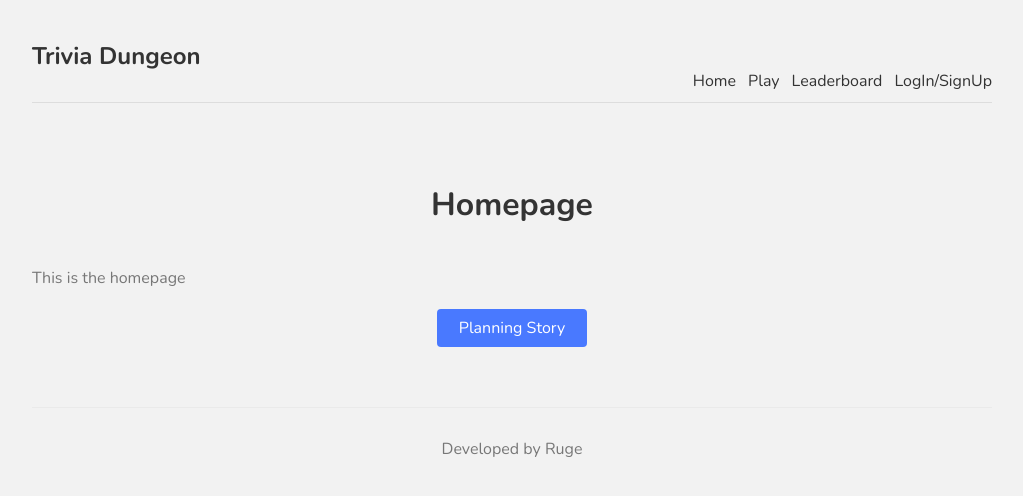
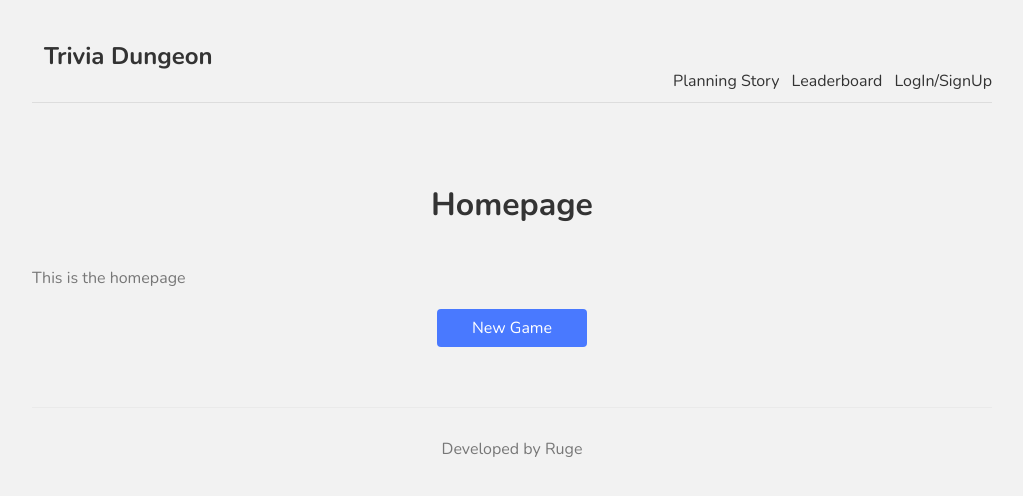
Before and after one commit to rugeli/front-end-trivia-dungeon-nextjs, a Next.js app in the folder trivia/: page / in a window 1280 px wide. Shown: the top 496 px of the page, without its empty margins (128-1151 px from the left). Built offline with nearby package versions, Linux system fonts and the light colour scheme.

Commit message:
created a 404 comp, moved new game out of pages file

```diff
--- a/trivia/components/Navbar.js
+++ b/trivia/components/Navbar.js
@@ -4,13 +4,13 @@ const Navbar = () => {
   return (
     <nav>
       <div className="logo">
-        <h1>Trivia Dungeon</h1>
+        <h1>
+          <Link href="/"><a>Trivia Dungeon</a></Link>
+        </h1>
       </div>
-      <Link href="/"><a>Home</a></Link>
-      <Link href="/quiz"><a>Play</a></Link>
+      <Link href="/planning"><a>Planning Story</a></Link>
       <Link href="/leaderboard"><a>Leaderboard</a></Link>
       <Link href="/authentication"><a>LogIn/SignUp</a></Link>
-
     </nav>
   );
 }
--- a/trivia/pages/index.js
+++ b/trivia/pages/index.js
@@ -1,7 +1,5 @@
 import Head from 'next/head'
 import styles from '../styles/Home.module.css'
-import Navbar from '../components/Navbar'
-import Footer from '../components/Footer'
 import Link from 'next/link'
 
 export default function Home() {
@@ -9,8 +7,8 @@ export default function Home() {
     <div>
       <h1 className={styles.title}>Homepage</h1>
       <p className={styles.text}>This is the homepage</p>
-      <Link href="/aboutApp">
-        <a className={styles.btn}>Planning Story</a>
+      <Link href="/newGame">
+        <a className={styles.btn}>New Game</a>
       </Link>
     </div>
   )
--- a/trivia/styles/globals.css
+++ b/trivia/styles/globals.css
@@ -35,3 +35,11 @@ footer {
   color: #777;
   border-top: 1px solid #eaeaea;
 }
+
+.not-found {
+  text-align: center;
+}
+.not-found a{
+  color: #4979ff;
+  text-decoration: underline;
+}
```
Also changed, not shown: trivia/pages/404.js (added, +12 -0 lines), trivia/pages/newGame/index.js (renamed from trivia/pages/Quiz.js), trivia/pages/planning.js (renamed from trivia/pages/aboutApp/index.js).
